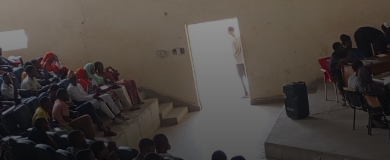
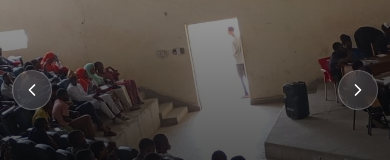
Before and after one commit to 4our0ero4our/bsg, a Next.js app: page / in a window 390 px wide. Shown: the part 332-492 px from the top of the page. Built offline with nearby package versions, Linux system fonts and the light colour scheme.

Commit message:
Add mobile navigation buttons to Hero component

```diff
--- a/app/components/Hero.module.css
+++ b/app/components/Hero.module.css
@@ -583,6 +583,60 @@
   pointer-events: none;
 }
 
+.mobileNavButton {
+  position: absolute;
+  top: 50%;
+  transform: translateY(-50%);
+  left: 1rem;
+  width: 44px;
+  height: 44px;
+  border-radius: 50%;
+  background: rgba(255, 255, 255, 0.1);
+  border: 1px solid rgba(255, 255, 255, 0.2);
+  color: #ffffff;
+  display: flex;
+  align-items: center;
+  justify-content: center;
+  cursor: pointer;
+  transition: all 0.3s ease;
+  backdrop-filter: blur(8px);
+  z-index: 20;
+  box-shadow: 0 4px 16px rgba(0, 0, 0, 0.3);
+  pointer-events: auto;
+}
+
+.mobileNavButton:hover {
+  background: rgba(255, 255, 255, 0.15);
+  border-color: rgba(65, 179, 208, 0.5);
+  transform: translateY(-50%) scale(1.1);
+}
+
+.mobileNavButton:active {
+  transform: translateY(-50%) scale(0.95);
+}
+
+.mobileNavButtonRight {
+  left: auto !important;
+  right: 1rem;
+}
+
+@media (max-width: 360px) {
+  .mobileNavButton {
+    width: 36px;
+    height: 36px;
+    left: 0.5rem;
+  }
+
+  .mobileNavButtonRight {
+    right: 0.5rem;
+  }
+
+  .mobileNavButton svg {
+    width: 18px;
+    height: 18px;
+  }
+}
+
 .mobileHeroContent {
   position: absolute;
   inset: 0;
@@ -594,6 +648,12 @@
   text-align: left;
   gap: 1.25rem;
   max-width: 100%;
+  z-index: 5;
+  pointer-events: none;
+}
+
+.mobileHeroContent > * {
+  pointer-events: auto;
 }
 
 .mobileEyebrowStack {
@@ -660,6 +720,23 @@
   .mobileHeroContent {
     padding: 1.75rem 1.25rem 3rem;
     gap: 1rem;
+  }
+
+  .mobileNavButton {
+    width: 40px;
+    height: 40px;
+    left: 0.75rem;
+    z-index: 25;
+  }
+
+  .mobileNavButtonRight {
+    right: 0.75rem;
+    left: auto;
+  }
+
+  .mobileNavButton svg {
+    width: 20px;
+    height: 20px;
   }
 
   .mobileEyebrowLogo {
--- a/app/components/Hero.tsx
+++ b/app/components/Hero.tsx
@@ -1,8 +1,9 @@
 "use client";
 
-import { useEffect, useState } from "react";
+import { useEffect, useState, useRef } from "react";
 import { motion, AnimatePresence, type Variants } from "framer-motion";
 import Image from "next/image";
+import { ChevronLeft, ChevronRight } from "lucide-react";
 import styles from "./Hero.module.css";
 
 // Interactive Sub-Components
@@ -98,14 +99,41 @@ const MOBILE_SLIDE_INTERVAL_MS = 16000;
 
 export default function Hero() {
   const [mobileIndex, setMobileIndex] = useState(0);
+  const intervalRef = useRef<NodeJS.Timeout | null>(null);
 
   useEffect(() => {
-    const id = setInterval(() => {
+    intervalRef.current = setInterval(() => {
       setMobileIndex((prev) => (prev + 1) % mobileSlides.length);
     }, MOBILE_SLIDE_INTERVAL_MS);
 
-    return () => clearInterval(id);
+    return () => {
+      if (intervalRef.current) {
+        clearInterval(intervalRef.current);
+      }
+    };
   }, []);
+
+  const goToPrevious = () => {
+    setMobileIndex((prev) => (prev - 1 + mobileSlides.length) % mobileSlides.length);
+    // Reset auto-advance timer
+    if (intervalRef.current) {
+      clearInterval(intervalRef.current);
+    }
+    intervalRef.current = setInterval(() => {
+      setMobileIndex((prev) => (prev + 1) % mobileSlides.length);
+    }, MOBILE_SLIDE_INTERVAL_MS);
+  };
+
+  const goToNext = () => {
+    setMobileIndex((prev) => (prev + 1) % mobileSlides.length);
+    // Reset auto-advance timer
+    if (intervalRef.current) {
+      clearInterval(intervalRef.current);
+    }
+    intervalRef.current = setInterval(() => {
+      setMobileIndex((prev) => (prev + 1) % mobileSlides.length);
+    }, MOBILE_SLIDE_INTERVAL_MS);
+  };
 
   const slide = mobileSlides[mobileIndex];
 
@@ -247,6 +275,22 @@ export default function Hero() {
               </motion.div>
             </AnimatePresence>
           <div className={styles.mobileHeroOverlay} />
+
+          {/* Navigation Buttons */}
+          <button
+            className={styles.mobileNavButton}
+            onClick={goToPrevious}
+            aria-label="Previous slide"
+          >
+            <ChevronLeft size={24} />
+          </button>
+          <button
+            className={`${styles.mobileNavButton} ${styles.mobileNavButtonRight}`}
+            onClick={goToNext}
+            aria-label="Next slide"
+          >
+            <ChevronRight size={24} />
+          </button>
         </div>
 
         <motion.div
```
